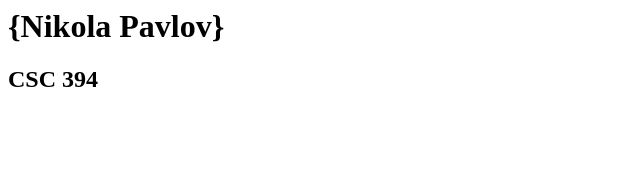
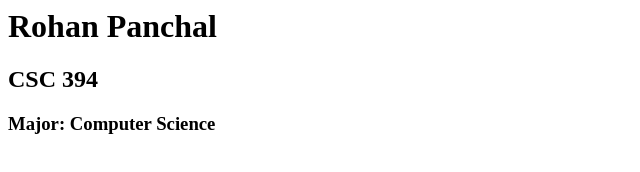
Before and after one commit to AntiCavity/csc-394-assignment-1, a plain HTML site: page index.html in a window 1280 px wide. Shown: the whole page, without its empty margins (0-640 px from the left). Drawn offline with Linux system fonts and the light colour scheme.

Commit message:
Update index.html

```diff
--- a/index.html
+++ b/index.html
@@ -1,9 +1,10 @@
 <html xmlns="http://www.w3.org/1999/xhtml" >
   <head>
-    <title>{Nikola Pavlov} Home Page</title>
+    <title>Rohan's Home Page</title>
   </head>
   <body>
-    <h1>{Nikola Pavlov}</h1>
+    <h1>Rohan Panchal</h1>
     <h2>CSC 394</h2>
+    <h3>Major: Computer Science</h3>
   </body>
 </html>
```
